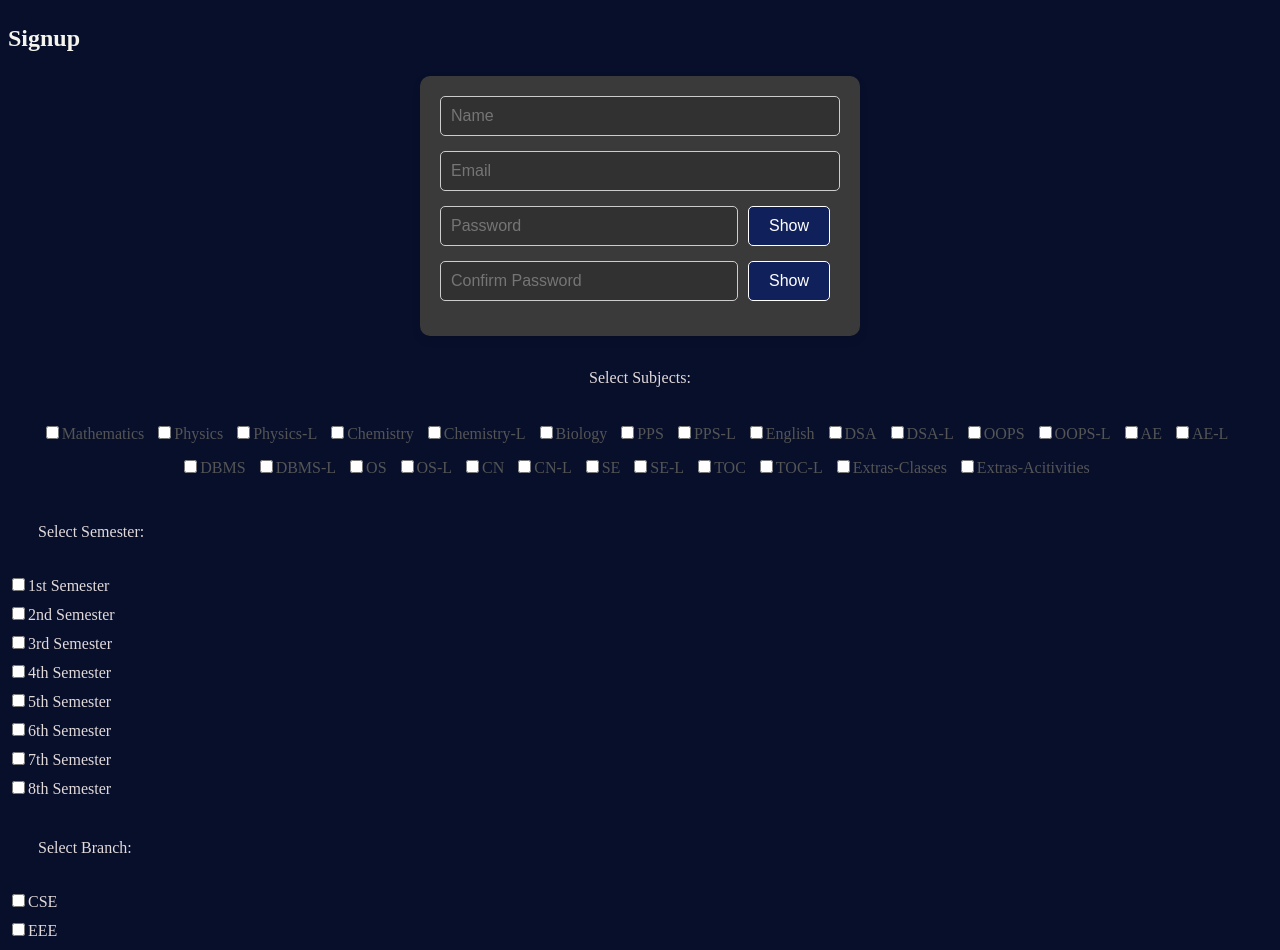
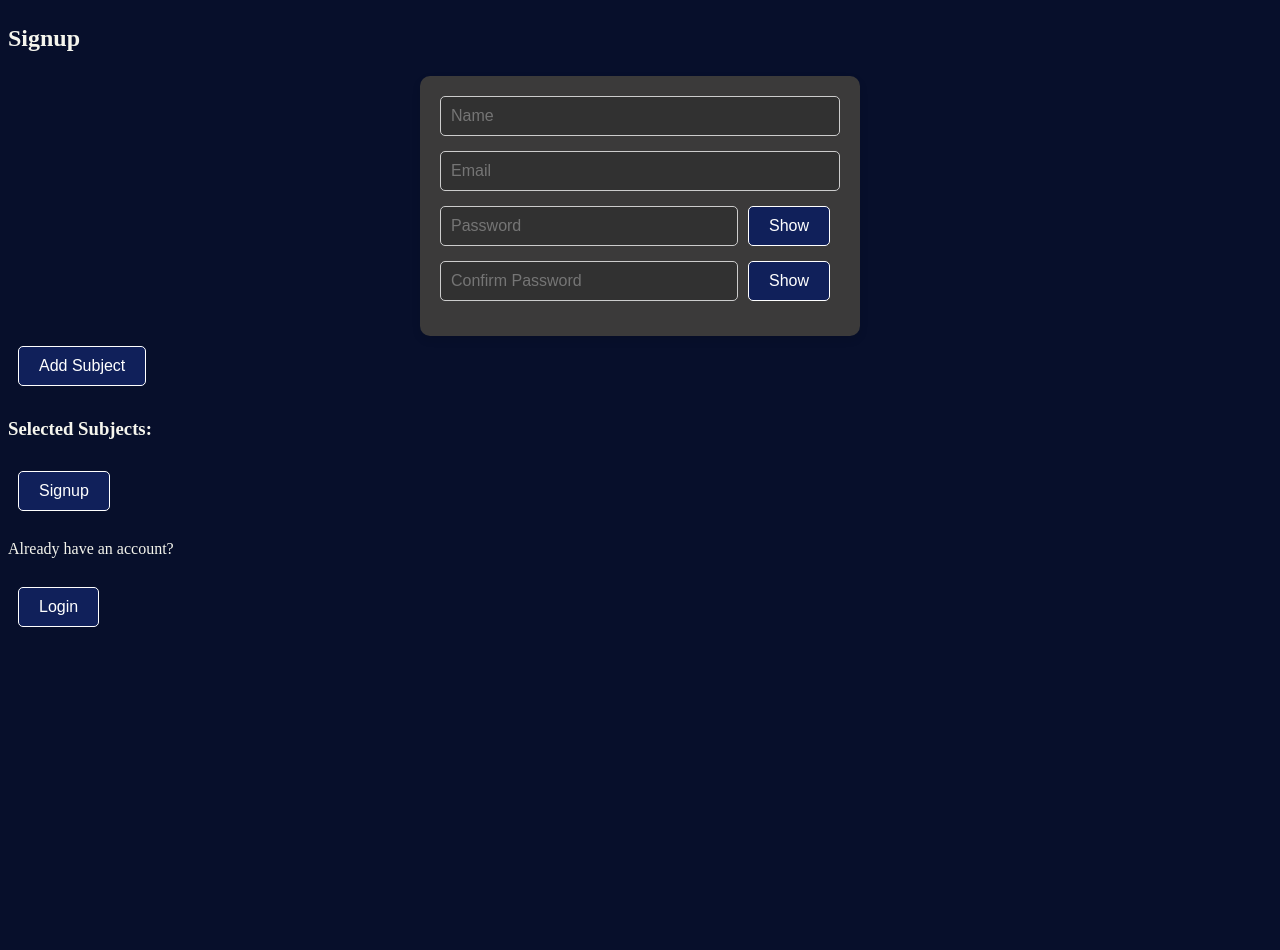
Before and after one commit to harshbuttru3/attendance, a React (Vite) app in the folder frontend/: page /signup in a window 1280 px wide. Shown: the top 950 px of the page. After the commit the page ends 800 px from the top, so only its background shows below. Built offline with nearby package versions, Linux system fonts and the light colour scheme.

Commit message:
optimizing signup by proper selection of subjects

```diff
--- a/frontend/src/components/Signup.jsx
+++ b/frontend/src/components/Signup.jsx
@@ -1,15 +1,189 @@
+// import { useState } from "react";
+// import { useNavigate } from "react-router-dom";
+// import axios from "axios";
+// import styles from "../css/Signup.module.css";
+
+// const subjectsList = ["Mathematics", "Physics", "Physics-L", "Chemistry", "Chemistry-L",
+//                       "Biology", "PPS", "PPS-L", "English", "DSA", "DSA-L",
+//                       "OOPS", "OOPS-L", "AE", "AE-L", "DBMS", "DBMS-L",
+//                       "OS", "OS-L", "CN", "CN-L", "SE", "SE-L", "TOC", "TOC-L","Extras-Classes", "Extras-Acitivities"];
+
+// const branchesList = ["CSE", "EEE", "Mechanical", "Civil", "Cybersecurity", "FTS"];
+
+// const semestersList = ["1st", "2nd", "3rd", "4th", "5th", "6th", "7th", "8th"];
+
+// const Signup = () => {
+//   const [formData, setFormData] = useState({
+//     name: "",
+//     email: "",
+//     password: "",
+//     subjects: [],  // ✅ Store multiple selected subjects
+//     semesters: [], // ✅ Store multiple selected semesters
+//     branches: [],  // ✅ Store multiple selected branches
+//   });
+//   const navigate = useNavigate();
+//   const handleChange = (e) => {
+//     const { name, value, type, checked } = e.target;
+
+//     if (type === "checkbox") {
+//       setFormData((prevData) => ({
+//         ...prevData,
+//         [name]: checked
+//           ? [...prevData[name], value]  // Add value if checked
+//           : prevData[name].filter((item) => item !== value), // Remove if unchecked
+//       }));
+//     } else {
+//       setFormData({ ...formData, [name]: value });
+//     }
+//   };
+
+//   const handleSubmit = async (e) => {
+//     e.preventDefault();
+//     try {
+//       const res = await axios.post("https://dce-attendance.onrender.com/api/auth/signup", formData);
+//       alert(res.data.message);
+//       navigate("/dashboard");
+//     } catch (err) {
+//       alert("Error: " + err.response.data.error);
+//     }
+//   };
+
+//   const [passwordMatch, setPasswordMatch] = useState(null);
+//   const [showPassword, setShowPassword] = useState(false);
+//   const [showConfirmPassword, setShowConfirmPassword] = useState(false);
+
+//   const handlePasswordChange = (e) => {
+//     const { name, value } = e.target;
+//     setFormData({ ...formData, [name]: value });
+
+//     if (name === "confirmPassword") {
+//       setPasswordMatch(value === formData.password);
+//     }
+//   };
+
+//   const togglePasswordVisibility = () => {
+//     setShowPassword(!showPassword);
+//   };
+
+//   const toggleConfirmPasswordVisibility = () => {
+//     setShowConfirmPassword(!showConfirmPassword);
+//   };
+
+//   return (
+//     <form onSubmit={handleSubmit}>
+//       <h2>Signup</h2>
+//       <div id={styles.signupForm}>
+//         <input type="text" name="name" placeholder="Name" onChange={handleChange} required />
+//         <input type="email" name="email" placeholder="Email" onChange={handleChange} required />
+//         <div className={styles.passwordInput}>
+//           <input
+//             type={showPassword ? "text" : "password"}
+//             name="password"
+//             placeholder="Password"
+//             onChange={handleChange}
+//             required
+//           />
+//           <button type="button" onClick={togglePasswordVisibility}>
+//             {showPassword ? "Hide" : "Show"}
+//           </button>
+//         </div>
+//         <div className={styles.passwordInput}>
+//           <input
+//             type={showConfirmPassword ? "text" : "password"}
+//             name="confirmPassword"
+//             placeholder="Confirm Password"
+//             onChange={handlePasswordChange}
+//             required
+//           />
+//           <button type="button" onClick={toggleConfirmPasswordVisibility}>
+//             {showConfirmPassword ? "Hide" : "Show"}
+//           </button>
+//         </div>
+//         {passwordMatch === false && <p style={{ color: "red" }}>Passwords do not match</p>}
+//         {passwordMatch === true && <p style={{ color: "green" }}>Passwords match</p>}
+//       </div>
+//       {/* Subject Selection */}
+//       <label className={styles.label}>Select Subjects:</label>
+//       <div id={styles.subjects}>
+//         {subjectsList.map((subject, index) => (
+//           <div key={index}>
+//             <input
+//               type="checkbox"
+//               name="subjects"
+//               value={subject}
+//               onChange={handleChange}
+//             />
+//             <label>{subject}</label>
+//           </div>
+//         ))}
+//       </div>
+//       {/* Semester Selection */}
+//       <label className={styles.label2}>Select Semester: </label>
+//       {semestersList.map((semester, index) => (
+//         <div key={index}>
+//           <input
+//             type="checkbox"
+//             name="semesters"
+//             value={semester}
+//             onChange={handleChange}
+//           />
+//           <label>{semester} Semester</label>
+//         </div>
+//       ))}
+
+//       {/* Branch Selection */}
+//       <label className={styles.label2}>Select Branch:</label>
+//       {branchesList.map((branch, index) => (
+//         <div key={index} >
+//           <input
+//             type="checkbox"
+//             name="branches"
+//             value={branch}
+//             onChange={handleChange}
+//           />
+//           <label>{branch}</label>
+//         </div>
+//       ))}
+
+//       <button type="submit" id={styles.singupButton}>Signup</button>
+//       <br />
+//       <p>Already have an account?</p>
+//       <button type="button" onClick={() => navigate("/login")}>
+//         Login
+//       </button>
+//     </form>
+//   );
+// };
+
+// export default Signup;
+
 import { useState } from "react";
 import { useNavigate } from "react-router-dom";
 import axios from "axios";
 import styles from "../css/Signup.module.css";
 
-const subjectsList = ["Mathematics", "Physics", "Physics-L", "Chemistry", "Chemistry-L",
-                      "Biology", "PPS", "PPS-L", "English", "DSA", "DSA-L",
-                      "OOPS", "OOPS-L", "AE", "AE-L", "DBMS", "DBMS-L",
-                      "OS", "OS-L", "CN", "CN-L", "SE", "SE-L", "TOC", "TOC-L","Extras-Classes", "Extras-Acitivities"];
+// Define subjects for each semester and branch
+const subjectsList = {
+  "1st": {
+    CSE: ["Mathematics", "Physics", "Chemistry", "English", "PPS"],
+    EEE: ["Mathematics", "Physics", "Chemistry", "English", "Basic Electrical Engineering"],
+    Mechanical: ["Mathematics", "Physics", "Chemistry", "English", "Mechanical Basics"],
+    Civil: ["Mathematics", "Physics", "Chemistry", "English", "Civil Basics"],
+    Cybersecurity: ["Mathematics", "Physics", "Chemistry", "English", "Cybersecurity Basics"],
+    FTS: ["Mathematics", "Physics", "Chemistry", "English", "FTS Basics"],
+  },
+  "2nd": {
+    CSE: ["Mathematics", "Physics-L", "Chemistry-L", "English", "PPS-L"],
+    EEE: ["Mathematics", "Physics-L", "Chemistry-L", "English", "Basic Electrical Engineering-L"],
+    Mechanical: ["Mathematics", "Physics-L", "Chemistry-L", "English", "Mechanical Basics-L"],
+    Civil: ["Mathematics", "Physics-L", "Chemistry-L", "English", "Civil Basics-L"],
+    Cybersecurity: ["Mathematics", "Physics-L", "Chemistry-L", "English", "Cybersecurity Basics-L"],
+    FTS: ["Mathematics", "Physics-L", "Chemistry-L", "English", "FTS Basics-L"],
+  },
+  // Add more semesters and branches as needed
+};
 
 const branchesList = ["CSE", "EEE", "Mechanical", "Civil", "Cybersecurity", "FTS"];
-
 const semestersList = ["1st", "2nd", "3rd", "4th", "5th", "6th", "7th", "8th"];
 
 const Signup = () => {
@@ -17,40 +191,23 @@ const Signup = () => {
     name: "",
     email: "",
     password: "",
-    subjects: [],  // ✅ Store multiple selected subjects
-    semesters: [], // ✅ Store multiple selected semesters
-    branches: [],  // ✅ Store multiple selected branches
+    subjects: [], // Store selected subjects as objects: { subject, semester, branch }
   });
-  const navigate = useNavigate();
-  const handleChange = (e) => {
-    const { name, value, type, checked } = e.target;
-
-    if (type === "checkbox") {
-      setFormData((prevData) => ({
-        ...prevData,
-        [name]: checked
-          ? [...prevData[name], value]  // Add value if checked
-          : prevData[name].filter((item) => item !== value), // Remove if unchecked
-      }));
-    } else {
-      setFormData({ ...formData, [name]: value });
-    }
-  };
-
-  const handleSubmit = async (e) => {
-    e.preventDefault();
-    try {
-      const res = await axios.post("https://dce-attendance.onrender.com/api/auth/signup", formData);
-      alert(res.data.message);
-      navigate("/dashboard");
-    } catch (err) {
-      alert("Error: " + err.response.data.error);
-    }
-  };
-
+  const [showModal, setShowModal] = useState(false);
+  const [selectedSemester, setSelectedSemester] = useState("");
+  const [selectedBranch, setSelectedBranch] = useState("");
+  const [availableSubjects, setAvailableSubjects] = useState([]);
+  const [tempSelectedSubjects, setTempSelectedSubjects] = useState([]);
   const [passwordMatch, setPasswordMatch] = useState(null);
   const [showPassword, setShowPassword] = useState(false);
   const [showConfirmPassword, setShowConfirmPassword] = useState(false);
+
+  const navigate = useNavigate();
+
+  const handleChange = (e) => {
+    const { name, value } = e.target;
+    setFormData({ ...formData, [name]: value });
+  };
 
   const handlePasswordChange = (e) => {
     const { name, value } = e.target;
@@ -69,6 +226,58 @@ const Signup = () => {
     setShowConfirmPassword(!showConfirmPassword);
   };
 
+  const handleSubmit = async (e) => {
+    e.preventDefault();
+    try {
+      const res = await axios.post("https://dce-attendance.onrender.com/api/auth/signup", formData);
+      alert(res.data.message);
+      navigate("/dashboard");
+    } catch (err) {
+      alert("Error: " + err.response.data.error);
+    }
+  };
+
+  const handleAddSubjectClick = () => {
+    setShowModal(true);
+  };
+
+  const handleSemesterChange = (e) => {
+    setSelectedSemester(e.target.value);
+    setSelectedBranch("");
+    setAvailableSubjects([]);
+  };
+
+  const handleBranchChange = (e) => {
+    const branch = e.target.value;
+    setSelectedBranch(branch);
+    if (selectedSemester && branch) {
+      setAvailableSubjects(subjectsList[selectedSemester][branch] || []);
+    }
+  };
+
+  const handleSubjectSelection = (e) => {
+    const { value, checked } = e.target;
+    if (checked) {
+      setTempSelectedSubjects([...tempSelectedSubjects, value]);
+    } else {
+      setTempSelectedSubjects(tempSelectedSubjects.filter((subject) => subject !== value));
+    }
+  };
+
+  const handleAddSubjects = () => {
+    const newSubjects = tempSelectedSubjects.map((subject) => ({
+      subject,
+      semester: selectedSemester,
+      branch: selectedBranch,
+    }));
+    setFormData({
+      ...formData,
+      subjects: [...formData.subjects, ...newSubjects],
+    });
+    setShowModal(false);
+    setTempSelectedSubjects([]);
+  };
+
   return (
     <form onSubmit={handleSubmit}>
       <h2>Signup</h2>
@@ -80,7 +289,7 @@ const Signup = () => {
             type={showPassword ? "text" : "password"}
             name="password"
             placeholder="Password"
-            onChange={handleChange}
+            onChange={handlePasswordChange}
             required
           />
           <button type="button" onClick={togglePasswordVisibility}>
@@ -102,50 +311,73 @@ const Signup = () => {
         {passwordMatch === false && <p style={{ color: "red" }}>Passwords do not match</p>}
         {passwordMatch === true && <p style={{ color: "green" }}>Passwords match</p>}
       </div>
-      {/* Subject Selection */}
-      <label className={styles.label}>Select Subjects:</label>
-      <div id={styles.subjects}>
-        {subjectsList.map((subject, index) => (
+
+      <button type="button" onClick={handleAddSubjectClick}>
+        Add Subject
+      </button>
+
+      {showModal && (
+        <div className={styles.modal}>
+          <div className={styles.modalContent}>
+            <h3>Select Semester, Branch, and Subjects</h3>
+            <select onChange={handleSemesterChange} value={selectedSemester}>
+              <option value="">Select Semester</option>
+              {semestersList.map((semester, index) => (
+                <option key={index} value={semester}>
+                  {semester}
+                </option>
+              ))}
+            </select>
+
+            {selectedSemester && (
+              <select onChange={handleBranchChange} value={selectedBranch}>
+                <option value="">Select Branch</option>
+                {branchesList.map((branch, index) => (
+                  <option key={index} value={branch}>
+                    {branch}
+                  </option>
+                ))}
+              </select>
+            )}
+
+            {selectedBranch && (
+              <div>
+                <h4>Select Subjects:</h4>
+                {availableSubjects.map((subject, index) => (
                   <div key={index}>
                     <input
                       type="checkbox"
-              name="subjects"
                       value={subject}
-              onChange={handleChange}
+                      onChange={handleSubjectSelection}
                     />
                     <label>{subject}</label>
                   </div>
                 ))}
               </div>
-      {/* Semester Selection */}
-      <label className={styles.label2}>Select Semester: </label>
-      {semestersList.map((semester, index) => (
+            )}
+
+            <button type="button" onClick={handleAddSubjects}>
+              Add Subjects
+            </button>
+            <button type="button" onClick={() => setShowModal(false)}>
+              Cancel
+            </button>
+          </div>
+        </div>
+      )}
+
+      <div>
+        <h3>Selected Subjects:</h3>
+        {formData.subjects.map((subjectData, index) => (
           <div key={index}>
-          <input
-            type="checkbox"
-            name="semesters"
-            value={semester}
-            onChange={handleChange}
-          />
-          <label>{semester} Semester</label>
+            {subjectData.subject} (Semester: {subjectData.semester}, Branch: {subjectData.branch})
           </div>
         ))}
+      </div>
 
-      {/* Branch Selection */}
-      <label className={styles.label2}>Select Branch:</label>
-      {branchesList.map((branch, index) => (
-        <div key={index} >
-          <input
-            type="checkbox"
-            name="branches"
-            value={branch}
-            onChange={handleChange}
-          />
-          <label>{branch}</label>
-        </div>
-      ))}
-
-      <button type="submit" id={styles.singupButton}>Signup</button>
+      <button type="submit" id={styles.singupButton}>
+        Signup
+      </button>
       <br />
       <p>Already have an account?</p>
       <button type="button" onClick={() => navigate("/login")}>
```
Also changed, not shown: 1 other file (tests, documents, lock files or other folders). Lines whose indentation alone changed are shown as unchanged.
